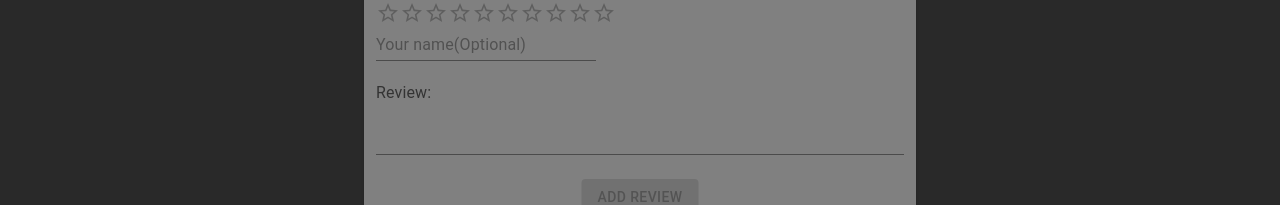
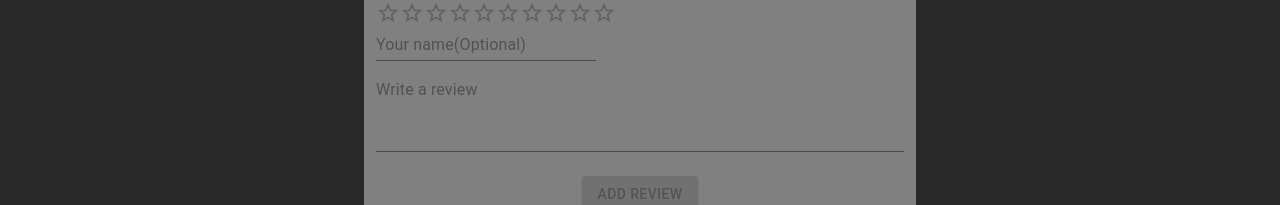
Before and after one commit to EsmaeilSaleh/Feedback-app, a React (Create React App) app: page / in a window 1280 px wide. Shown: the part 203-408 px from the top of the page. Built offline with nearby package versions, Linux system fonts and the light colour scheme.

Commit message:
add style to input

```diff
--- a/src/components/FeedbackForm.jsx
+++ b/src/components/FeedbackForm.jsx
@@ -105,7 +105,7 @@ const FeedbackForm = () => {
           placeholder="Write a review"
           rows="3"
           fullWidth
-          label="Review: "
+          sx={{mt: '0.8em'}}
         />
         {message ? <p>{message}</p> : ""}
         <Button
```
